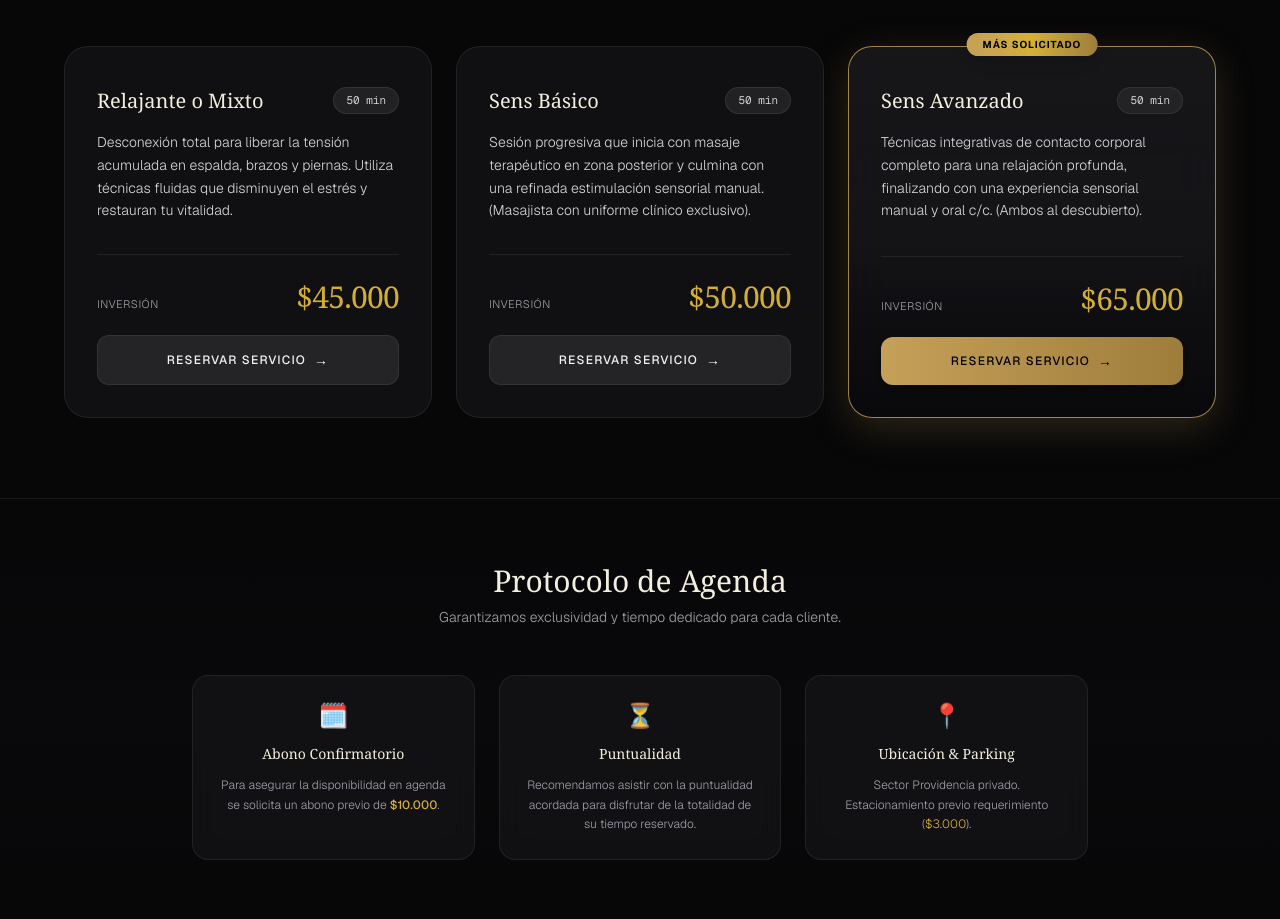
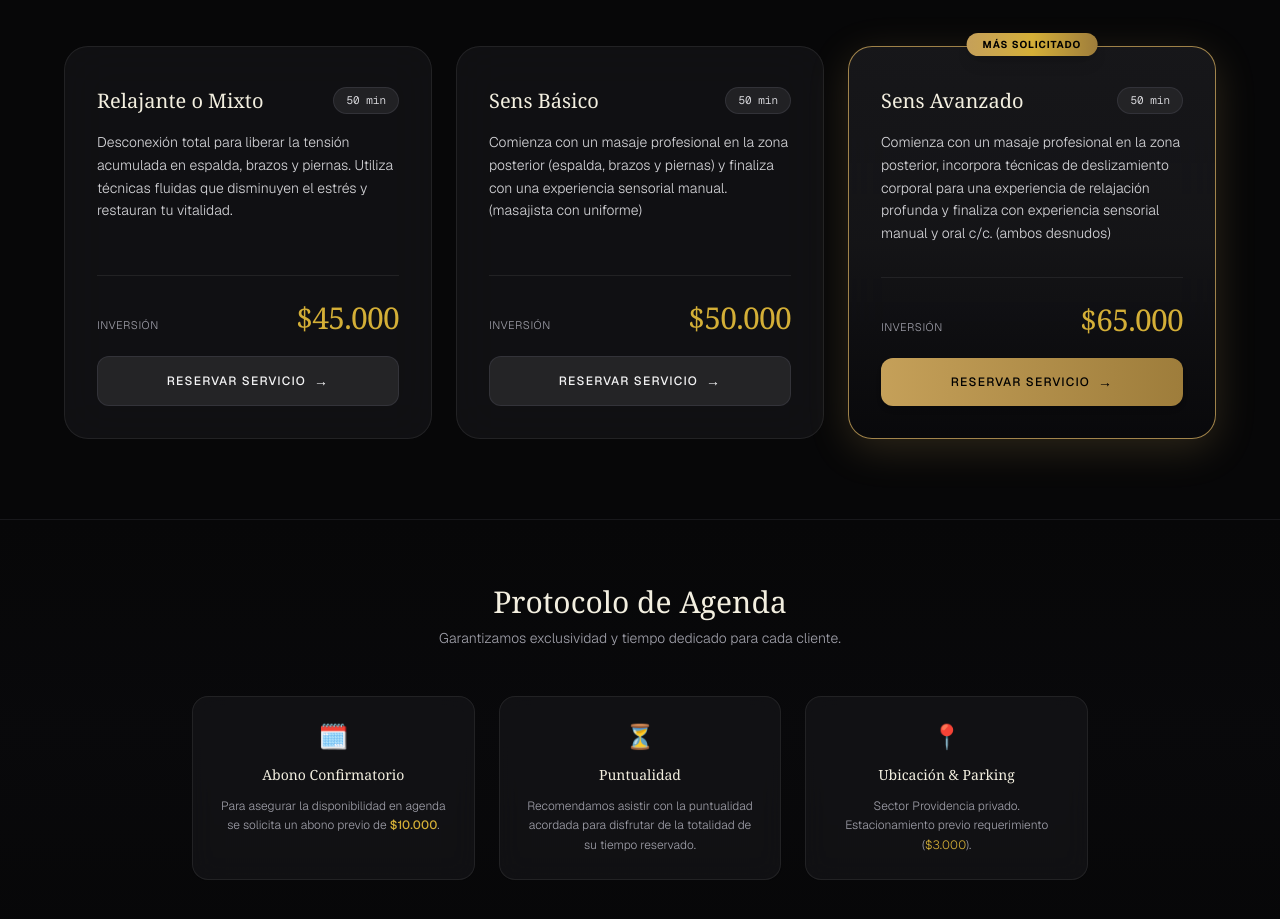
Before and after one commit to maruapersonal-create/tantraprovidencia-web, a Next.js app: page / in a window 1280 px wide. Shown: the part 1140-2059 px from the top of the page. Built offline with nearby package versions, Linux system fonts and the light colour scheme.

Commit message:
actualizacion de la web

```diff
--- a/app/page.tsx
+++ b/app/page.tsx
@@ -20,7 +20,7 @@ const PLANES = [
     time: '50 min',
     popular: false,
     tag: 'Experiencia Recomendada',
-    contenido: 'Sesión progresiva que inicia con masaje terapéutico en zona posterior y culmina con una refinada estimulación sensorial manual. (Masajista con uniforme clínico exclusivo).'
+    contenido: 'Comienza con un masaje profesional en la zona posterior (espalda, brazos y piernas) y finaliza con una experiencia sensorial manual. (masajista con uniforme)'
   },
   {
     id: 'sens-avanzado',
@@ -29,7 +29,7 @@ const PLANES = [
     time: '50 min',
     popular: true,
     tag: 'MÁS SOLICITADO',
-    contenido: 'Técnicas integrativas de contacto corporal completo para una relajación profunda, finalizando con una experiencia sensorial manual y oral c/c. (Ambos al descubierto).'
+    contenido: 'Comienza con un masaje profesional en la zona posterior, incorpora técnicas de deslizamiento corporal para una experiencia de relajación profunda y finaliza con experiencia sensorial manual y oral c/c. (ambos desnudos)'
   }
 ];
 
```
